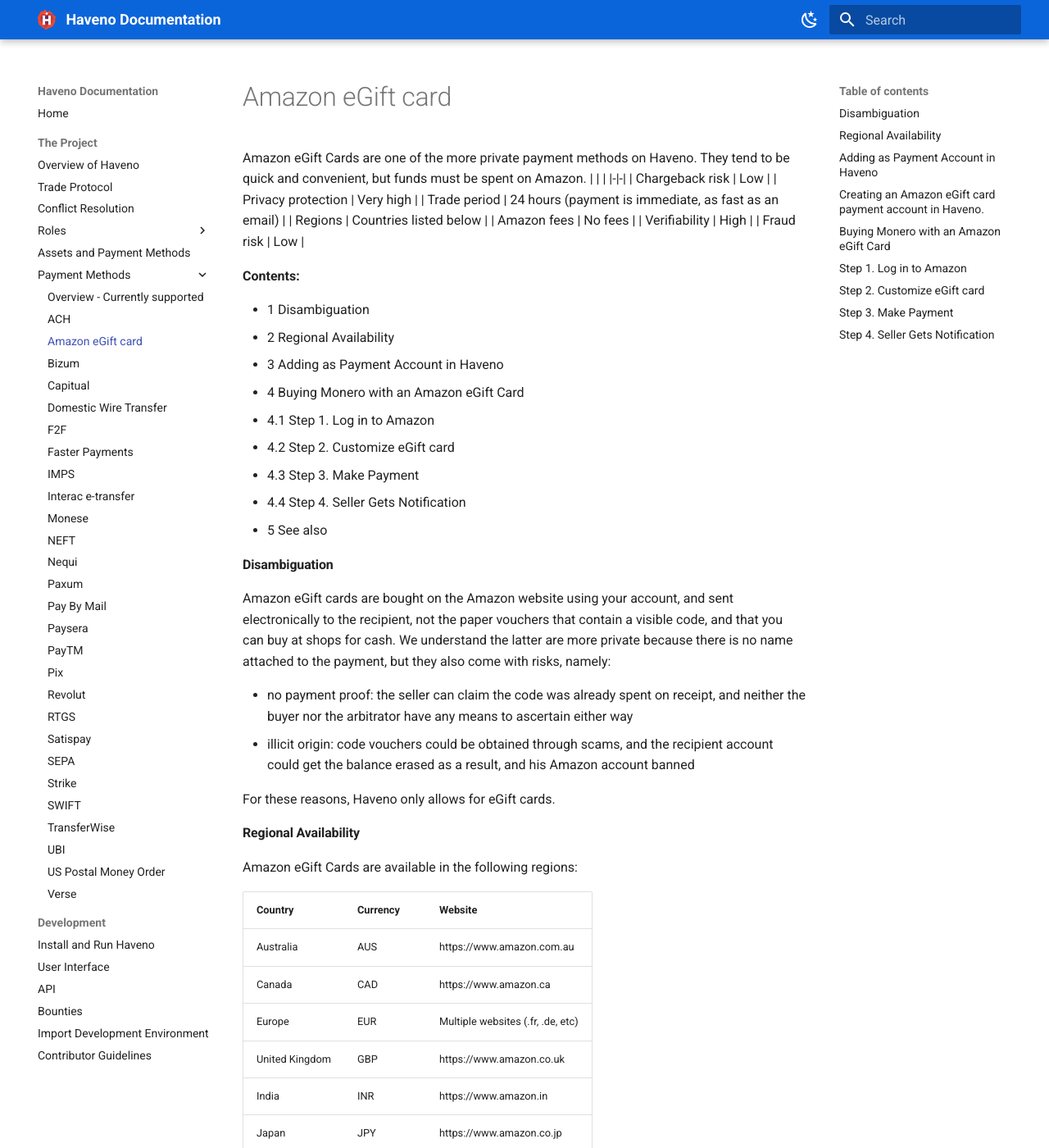
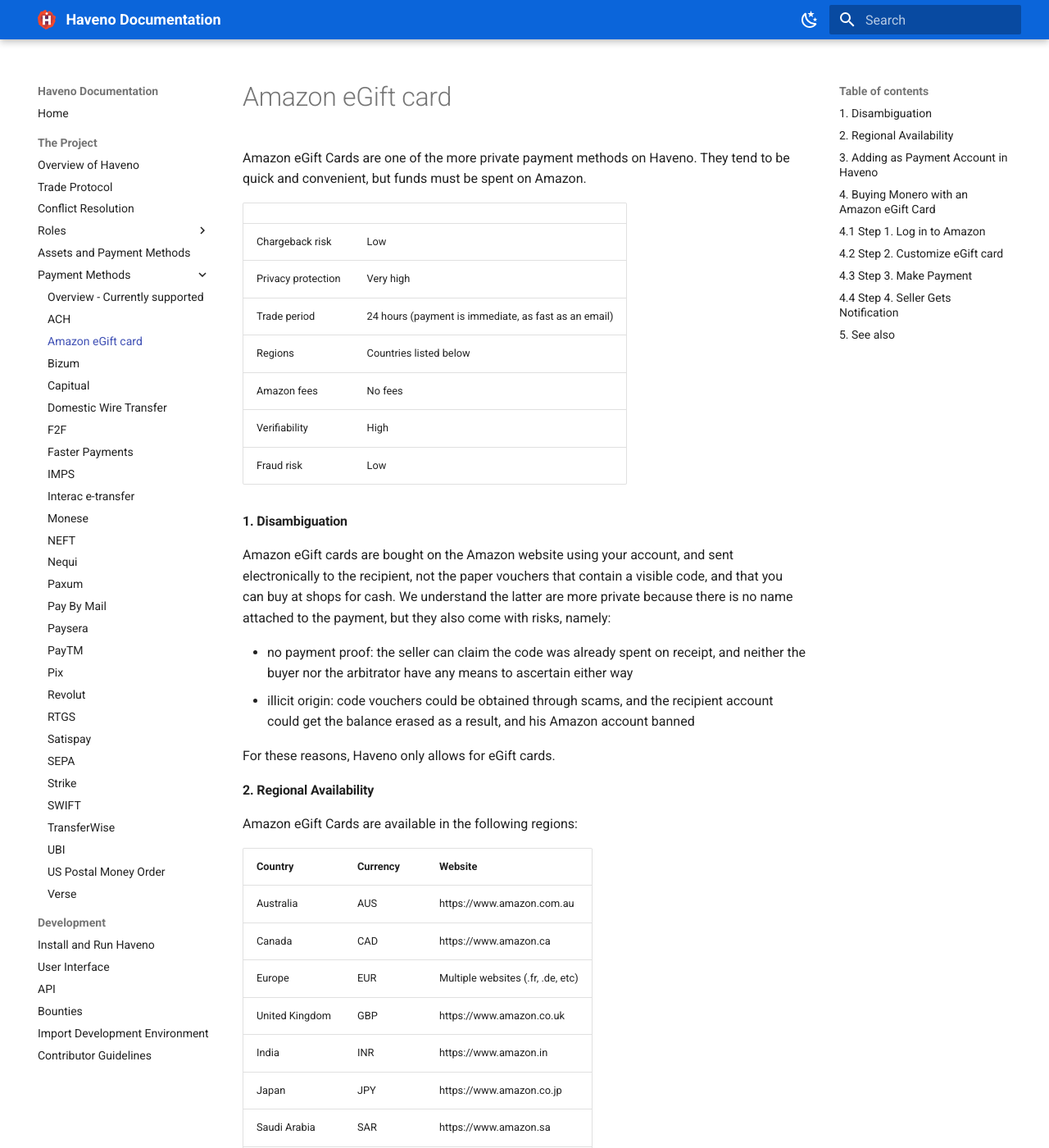
Before and after one commit to haveno-dex/haveno-docs, an MkDocs documentation site: the page built from docs/the-project/payment_methods/Amazon_eGift_card.md, in a window 1280 px wide and 1400 px high. Shown: the whole window at 82% size. Built offline with MkDocs 1.6.1 and Material for MkDocs 9.7.7, drawn with Linux system fonts in a browser that asks for light colours; the version menu is left out; some of the changed text lies outside the part shown.

Commit message:
Improve Markup

```diff
--- a/docs/the-project/payment_methods/Amazon_eGift_card.md
+++ b/docs/the-project/payment_methods/Amazon_eGift_card.md
@@ -1,6 +1,7 @@
 # Amazon eGift card
 
 Amazon eGift Cards are one of the more private payment methods on Haveno. They tend to be quick and convenient, but funds must be spent on Amazon.
+
 | | |
 |-|-|
 | Chargeback risk | Low |
@@ -11,19 +12,8 @@
 | Verifiability | High |
 | Fraud risk | Low |
 
-**Contents:**
 
-- 1 Disambiguation
-- 2 Regional Availability
-- 3 Adding as Payment Account in Haveno
-- 4 Buying Monero with an Amazon eGift Card
--  4.1 Step 1. Log in to Amazon
--  4.2 Step 2. Customize eGift card
--  4.3 Step 3. Make Payment
--  4.4 Step 4. Seller Gets Notification
-- 5 See also
-
-#### Disambiguation
+#### 1. Disambiguation
 
 Amazon eGift cards are bought on the Amazon website using your account, and sent electronically to the recipient, not the paper vouchers that contain a visible code, and that you can buy at shops for cash. We understand the latter are more private because there is no name attached to the payment, but they also come with risks, namely:
 
@@ -63,15 +53,14 @@
 - Which one you pick (email address or phone number) only affects how the Monero seller will receive the eGift Card (i.e., via email or text message)
 - The phone number or email address provided here does not need to be linked to your Amazon account. Once the Monero seller has received the eGift Card, they can add it to any Amazon account.
 
-#### Creating an Amazon eGift card payment account in Haveno.
 
+#### 4. Buying Monero with an Amazon eGift Card
 
-#### Buying Monero with an Amazon eGift Card
-
-#### Step 1. Log in to Amazon
+#### 4.1 Step 1. Log in to Amazon
 
 First, log in to the Amazon website you'll be buying the eGift card on. If trading a currency used on multiple Amazon sites (e.g. EUR currency has amazon.de, amazon.it, amazon.es, etc), please confirm with your peer (through trader chat) which site should be used to purchase the gift card. You should be able to use your existing Amazon account to log in to any Amazon site (e.g. you can sign in to amazon.de using an account created on amazon.com).
-#### Step 2. Customize eGift card
+
+#### 4.2 Step 2. Customize eGift card
 
 It's recommended to customize the eGift Card to reduce the chances the gift card is seen as suspicious. Feel free to customize the card design, message, etc. Just remember not to include anything about Haveno or Monero anywhere.
 
--- a/mkdocs.yml
+++ b/mkdocs.yml
@@ -75,7 +75,7 @@
       - Publishers: 'the-project/roles/publishers.md'
     - Assets and Payment Methods: 'the-project/assets.md'
     - Payment Methods:
-      - Overview - Currently supported: 'the-project/payment_methods/A_all-methods.md'
+      - Overview - Currently supported: 'the-project/payment_methods/0-all-methods.md'
       - ACH: 'the-project/payment_methods/ACH.md'
       - Amazon eGift card: 'the-project/payment_methods/Amazon_eGift_card.md'
       - Bizum: 'the-project/payment_methods/Bizum.md'
```
Also changed, not shown: other parts of docs/the-project/payment_methods/Amazon_eGift_card.md (+8 -5 lines), docs/the-project/assets.md (+1 -1 lines), docs/the-project/payment_methods/0-all-methods.md (renamed from docs/the-project/payment_methods/A_all-methods.md, +5 -9 lines), docs/the-project/payment_methods/ACH.md (+0 -15 lines).
